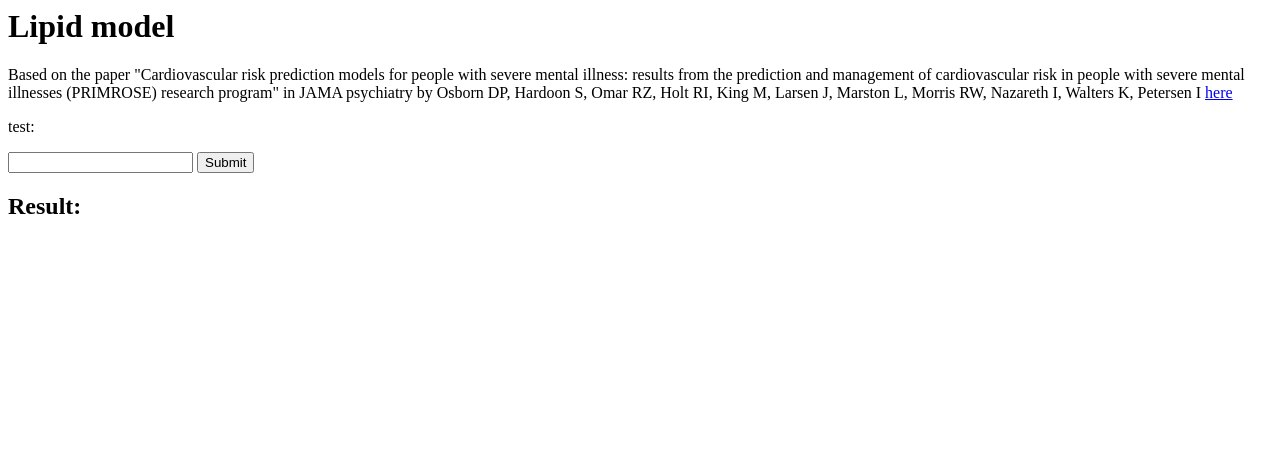
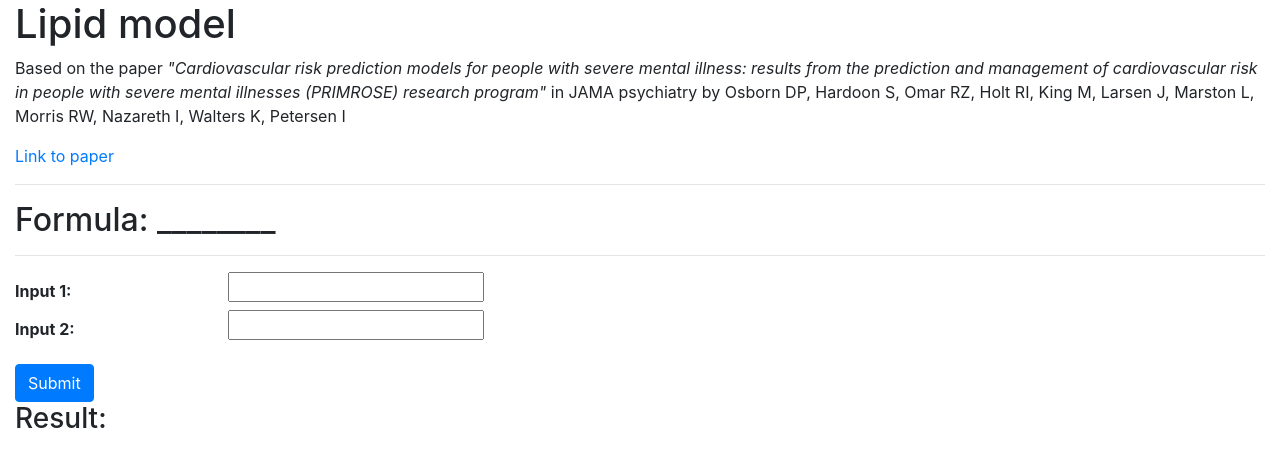
Before and after one commit to yuxuibbs/HMP-668-group-3D, a plain HTML site: page index.html in a window 1280 px wide. Drawn offline with nearby package versions, Linux system fonts and the light colour scheme.

Commit message:
add bootstrap to make stuff look better

```diff
--- /dev/null
+++ b/css/styles.css
@@ -0,0 +1,3 @@
+label {
+    font-weight: bold;
+}
--- a/index.html
+++ b/index.html
@@ -1,22 +1,43 @@
-<!DOCTYPE html lang="en">
-<html>
+<!DOCTYPE html>
+<html lang="en">
 <head>
+    <meta charset="UTF-8">
     <title>HMP 668 Group 3D</title>
     <script type="text/javascript">
         function submitForm() {
-            document.getElementById("result").innerHTML = document.lipidForm.test.value;
+            document.getElementById("result").innerHTML =
+                        parseInt(document.lipidForm.test1.value) +
+                        parseInt(document.lipidForm.test2.value);
         }
     </script>
+    <style type="text/css"></style>
+    <link rel="stylesheet" type="text/css" href="css/styles.css">
+    <link rel="stylesheet" href="https://maxcdn.bootstrapcdn.com/bootstrap/4.0.0/css/bootstrap.min.css" integrity="sha384-Gn5384xqQ1aoWXA+058RXPxPg6fy4IWvTNh0E263XmFcJlSAwiGgFAW/dAiS6JXm" crossorigin="anonymous">
 </head>
 <body>
-    <h1>Lipid model</h1>
-    <p>Based on the paper "Cardiovascular risk prediction models for people with severe mental illness: results from the prediction and management of cardiovascular risk in people with severe mental illnesses (PRIMROSE) research program" in JAMA psychiatry by Osborn DP, Hardoon S, Omar RZ, Holt RI, King M, Larsen J, Marston L, Morris RW, Nazareth I, Walters K, Petersen I <a href="https://www.ncbi.nlm.nih.gov/pubmed/25536289">here</a></p>
-    <form name="lipidForm">
-        <p>test: </p>
-        <input type="text" name="test">
-        <input type="button" value="Submit" onclick="submitForm()">
-    </form>
-    <h2>Result:</h2>
-    <p id="result"></p>
+    <div class="container-fluid">
+        <h1>Lipid model</h1>
+        <p>Based on the paper <em>"Cardiovascular risk prediction models for people with severe mental illness: results from the prediction and management of cardiovascular risk in people with severe mental illnesses (PRIMROSE) research program"</em> in JAMA psychiatry by Osborn DP, Hardoon S, Omar RZ, Holt RI, King M, Larsen J, Marston L, Morris RW, Nazareth I, Walters K, Petersen I</p>
+        <a href="https://www.ncbi.nlm.nih.gov/pubmed/25536289">Link to paper</a>
+        <hr>
+        <h2>Formula: ________</h2>
+        <hr>
+        <form name="lipidForm">
+            <div class="form-group row">
+                <label for="" class="col-sm-2 col-form-label">Input 1:</label>
+                <div class="col-sm-10">
+                    <input type="number" name="test1">
+                </div>
+
+                <label for="" class="col-sm-2 col-form-label">Input 2:</label>
+                <div class="col-sm-10">
+                    <input type="number" name="test2">
+                </div>
+            </div>
+            <button type="button" class="btn btn-primary" onclick="submitForm()">Submit</button>
+        </form>
+        <h3>Result:</h3>
+        <h4 id="result"></h4>
+    </div>
 </body>
 </html>
```
